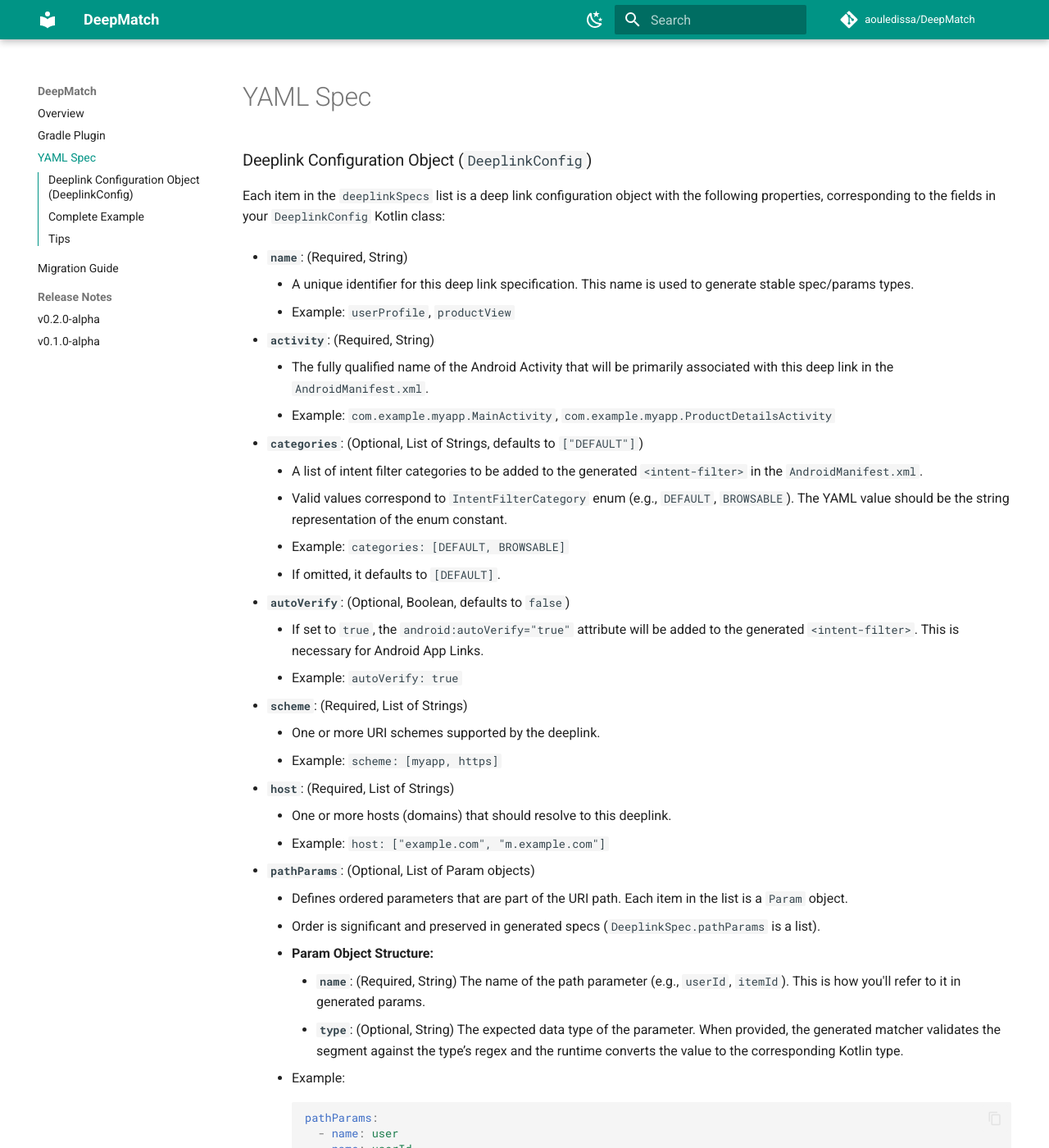
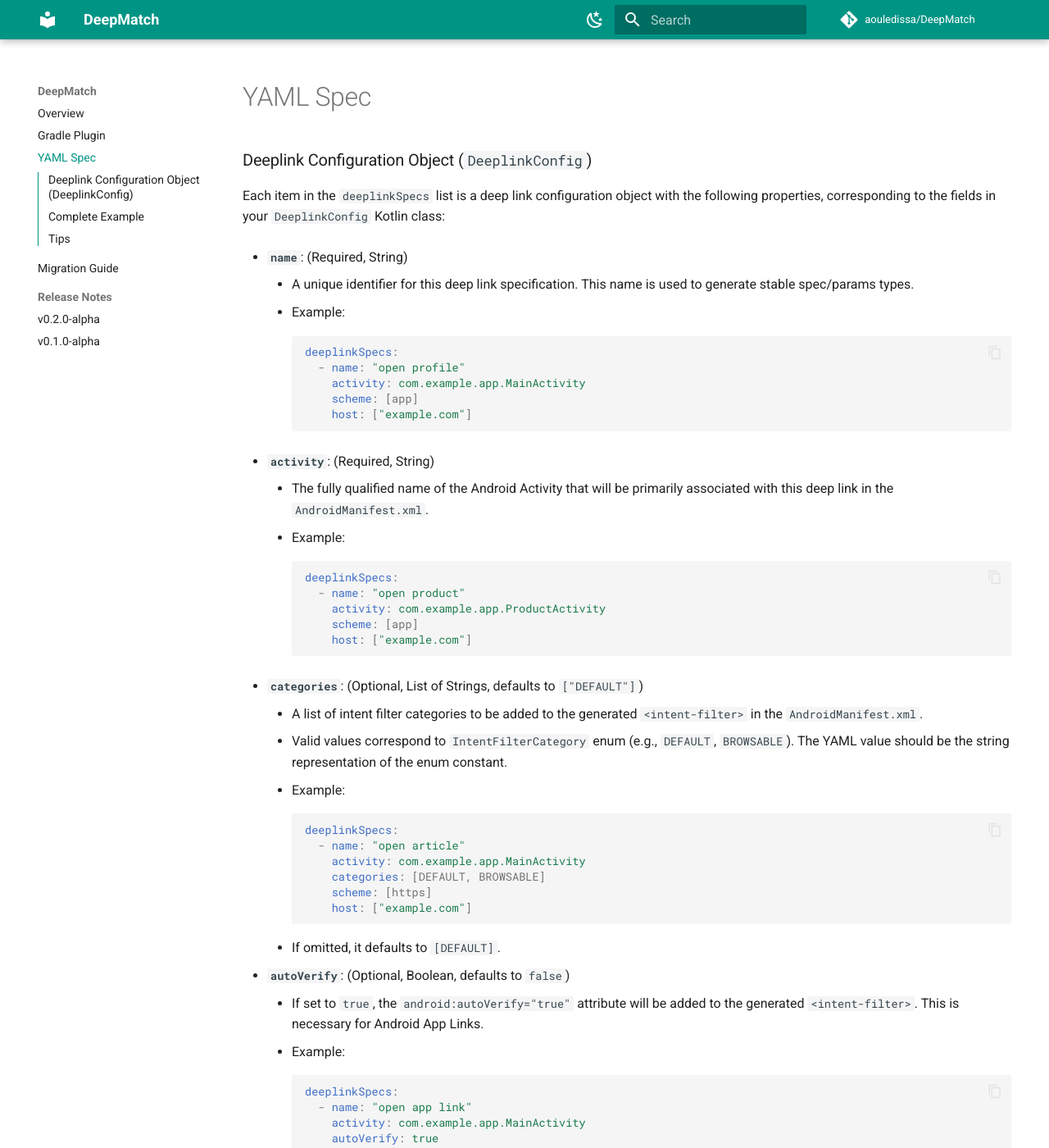
Before and after one commit to aouledissa/deep-match, an MkDocs documentation site: the page built from docs/config_file.md, in a window 1280 px wide and 1400 px high. Shown: the whole window at 82% size. Built offline with MkDocs 1.6.1 and Material for MkDocs 9.7.7, drawn with Linux system fonts in a browser that asks for light colours; comment, search, counter and statistics services are not loaded; some of the changed text lies outside the part shown.

````diff
--- a/docs/config_file.md
+++ b/docs/config_file.md
@@ -4,29 +4,74 @@
 
 *   **`name`**: (Required, String)
     *   A unique identifier for this deep link specification. This name is used to generate stable spec/params types.
-    *   Example: `userProfile`, `productView`
+    *   Example:
+        ```yaml
+        deeplinkSpecs:
+          - name: "open profile"
+            activity: com.example.app.MainActivity
+            scheme: [app]
+            host: ["example.com"]
+        ```
 
 *   **`activity`**: (Required, String)
     *   The fully qualified name of the Android Activity that will be primarily associated with this deep link in the `AndroidManifest.xml`.
-    *   Example: `com.example.myapp.MainActivity`, `com.example.myapp.ProductDetailsActivity`
+    *   Example:
+        ```yaml
+        deeplinkSpecs:
+          - name: "open product"
+            activity: com.example.app.ProductActivity
+            scheme: [app]
+            host: ["example.com"]
+        ```
 
 *   **`categories`**: (Optional, List of Strings, defaults to `["DEFAULT"]`)
     *   A list of intent filter categories to be added to the generated `<intent-filter>` in the `AndroidManifest.xml`.
     *   Valid values correspond to `IntentFilterCategory` enum (e.g., `DEFAULT`, `BROWSABLE`). The YAML value should be the string representation of the enum constant.
-    *   Example: `categories: [DEFAULT, BROWSABLE]`
+    *   Example:
+        ```yaml
+        deeplinkSpecs:
+          - name: "open article"
+            activity: com.example.app.MainActivity
+            categories: [DEFAULT, BROWSABLE]
+            scheme: [https]
+            host: ["example.com"]
+        ```
     *   If omitted, it defaults to `[DEFAULT]`.
 
 *   **`autoVerify`**: (Optional, Boolean, defaults to `false`)
     *   If set to `true`, the `android:autoVerify="true"` attribute will be added to the generated `<intent-filter>`. This is necessary for Android App Links.
-    *   Example: `autoVerify: true`
+    *   Example:
+        ```yaml
+        deeplinkSpecs:
+          - name: "open app link"
+            activity: com.example.app.MainActivity
+            autoVerify: true
+            categories: [DEFAULT, BROWSABLE]
+            scheme: [https]
+            host: ["example.com"]
+        ```
 
 *   **`scheme`**: (Required, List of Strings)
     *   One or more URI schemes supported by the deeplink.
-    *   Example: `scheme: [myapp, https]`
+    *   Example:
+        ```yaml
+        deeplinkSpecs:
+          - name: "open profile"
+            activity: com.example.app.MainActivity
+            scheme: [app, https]
+            host: ["example.com"]
+        ```
 
 *   **`host`**: (Required, List of Strings)
     *   One or more hosts (domains) that should resolve to this deeplink.
-    *   Example: `host: ["example.com", "m.example.com"]`
+    *   Example:
+        ```yaml
+        deeplinkSpecs:
+          - name: "open profile"
+            activity: com.example.app.MainActivity
+            scheme: [https]
+            host: ["example.com", "m.example.com"]
+        ```
 
 *   **`pathParams`**: (Optional, List of Param objects)
     *   Defines ordered parameters that are part of the URI path. Each item in the list is a `Param` object.
@@ -58,9 +110,31 @@
 *   **`fragment`**: (Optional, String)
     *   Adds a fragment requirement (`#details`).
     *   When provided, DeepMatch generates a params class (if needed) and exposes `fragment` as a property, even if no typed path/query params are declared.
+    *   Example:
+        ```yaml
+        deeplinkSpecs:
+          - name: "open profile details"
+            activity: com.example.app.MainActivity
+            scheme: [app]
+            host: ["example.com"]
+            pathParams:
+              - name: profile
+              - name: userId
+                type: alphanumeric
+            fragment: "details"
+        ```
 
 *   **`description`**: (Optional, String)
     *   Free-form text to describe the deeplink’s purpose. Currently informational only.
+    *   Example:
+        ```yaml
+        deeplinkSpecs:
+          - name: "open profile"
+            description: "Navigate to profile screen from campaign links"
+            activity: com.example.app.MainActivity
+            scheme: [app]
+            host: ["example.com"]
+        ```
 
 ### Complete Example
 
````
Also changed, not shown: other parts of docs/config_file.md (+11 -0 lines), CHANGELOG.md (+9 -0 lines), README.md (+4 -0 lines), docs/gradle_plugin.md (+1 -0 lines), docs/index.md (+4 -0 lines), samples/android-app/README.md (+5 -0 lines), 8 other files.
